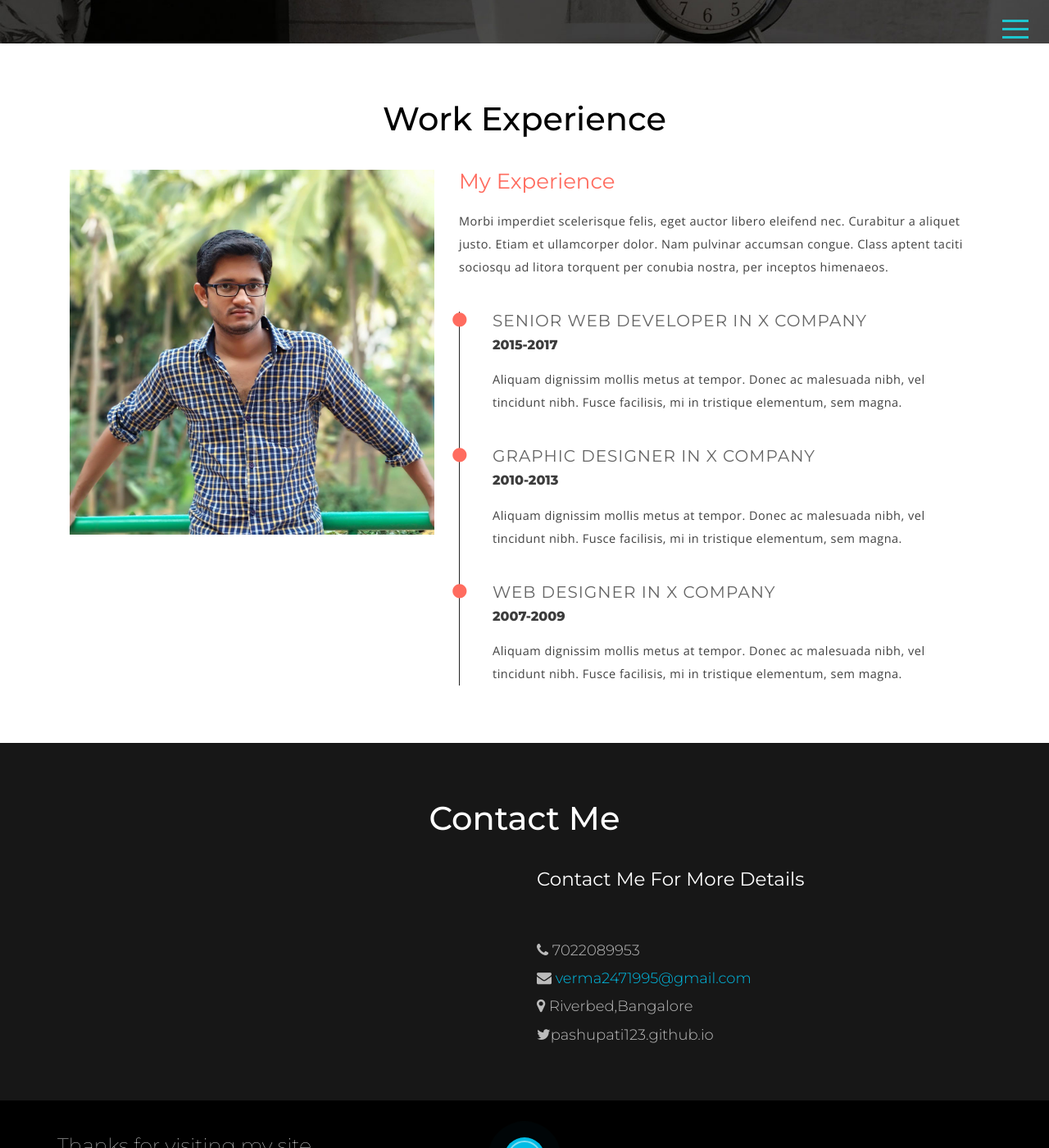
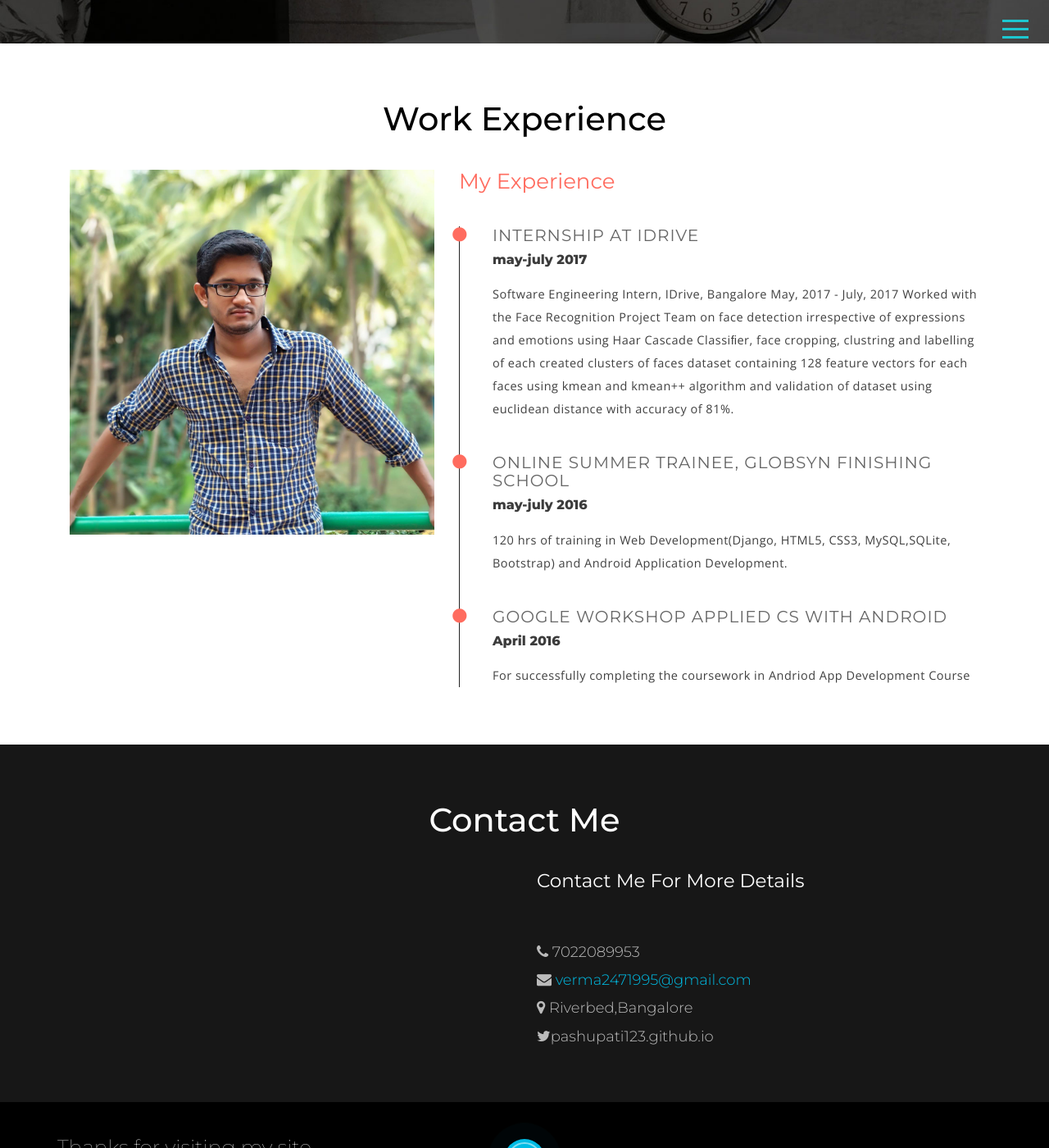
Before and after one commit to pashupati123/pashupati123.github.io, a Jekyll site: the page index.html, which Jekyll copies as it is, in a window 1280 px wide and 1400 px high, scrolled down 3729 px. Shown: the whole window at 82% size. Built offline with Jekyll 4.4.1, drawn with Linux system fonts in a browser that asks for light colours; nearby versions of some CDN libraries; library files that are not in the unit come from our copies.

Commit message:
Update index.html

```diff
--- a/index.html
+++ b/index.html
@@ -474,29 +474,31 @@ Smartphone Compatible web template, free webdesigns for Nokia, Samsung, LG, Sony
 		</div>
 		<div class="col-md-7 exp_right">
 			<h3>My Experience</h3>
-			<p>Morbi imperdiet scelerisque felis, eget auctor libero eleifend nec.
-			Curabitur a aliquet justo. Etiam et ullamcorper dolor. Nam pulvinar accumsan congue.
-			Class aptent taciti sociosqu ad litora torquent per conubia nostra, per inceptos himenaeos.</p>
+
 			<div class="exp_grids">
 				<div class="exp_grid1">
-					<h4>Senior web developer in x company</h4>
-					<h5>2015-2017</h5>
-					<p>Aliquam dignissim mollis metus at tempor. Donec ac malesuada nibh,
-					vel tincidunt nibh. Fusce facilisis, mi in tristique elementum, sem magna. </p>
+					<h4>Internship at IDrive </h4>
+					<h5>may-july 2017</h5>
+					<p> Software Engineering Intern, IDrive, Bangalore May, 2017 - July, 2017
+					Worked with the Face Recognition Project Team on face detection irrespective of
+						expressions and emotions using Haar Cascade Classiﬁer, face cropping, clustring
+						and labelling of each created clusters of faces dataset containing 128 feature
+						vectors for each faces using kmean and kmean++ algorithm and validation of dataset
+						using euclidean distance with accuracy of 81%. </p>
 					<span class="fa fa-circle"></span>
 				</div>
 				<div class="exp_grid1">
-					<h4>Graphic designer in x company</h4>
-					<h5>2010-2013</h5>
-					<p>Aliquam dignissim mollis metus at tempor. Donec ac malesuada nibh,
-					vel tincidunt nibh. Fusce facilisis, mi in tristique elementum, sem magna. </p>
+					<h4>Online Summer Trainee, Globsyn Finishing School</h4>
+					<h5>may-july 2016</h5>
+					<p>120 hrs of training in Web Development(Django, HTML5, CSS3, MySQL,SQLite, Bootstrap) and Android Application Development.
+ </p>
 					<span class="fa fa-circle"></span>
 				</div>
 				<div class="exp_grid1">
-					<h4>web designer in x company</h4>
-					<h5>2007-2009</h5>
-					<p>Aliquam dignissim mollis metus at tempor. Donec ac malesuada nibh,
-					vel tincidunt nibh. Fusce facilisis, mi in tristique elementum, sem magna. </p>
+					<h4>Google Workshop Applied CS With Android</h4>
+					<h5>April 2016</h5>
+					<p> For successfully completing the coursework in Andriod App Development Course
+</p>
 					<span class="fa fa-circle"></span>
 				</div>
 			</div>
```
